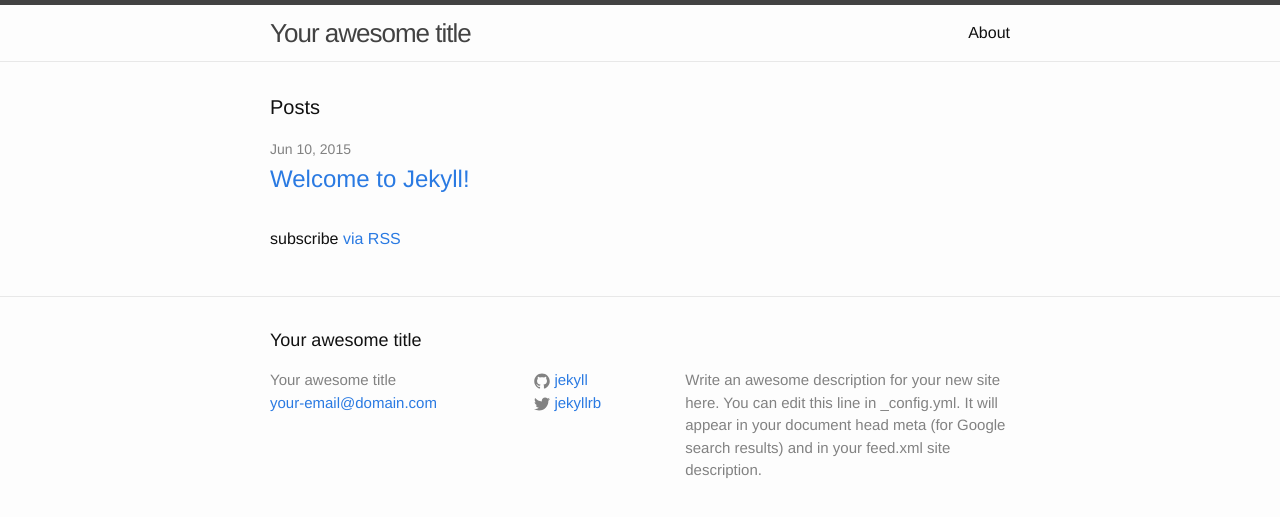
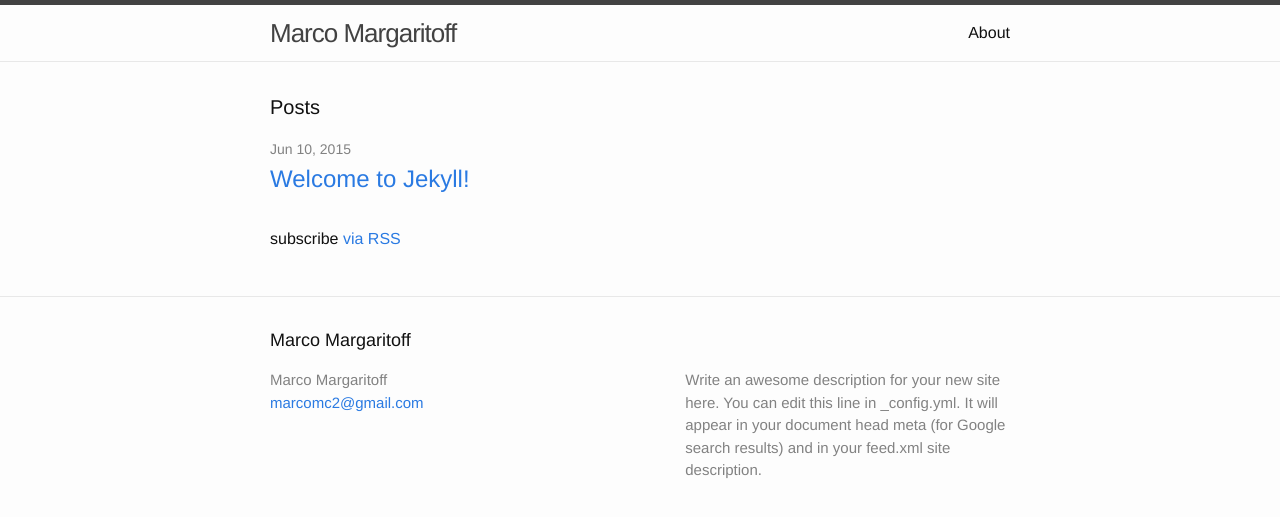
Before and after one commit to pmilla1606/marco, a Jekyll site: the page built from index.html, in a window 1280 px wide. Shown: the top 517 px of the page. Built offline with Jekyll 4.4.1, drawn with Linux system fonts in a browser that asks for light colours.

Commit message:
updates config.yml

```diff
--- a/_config.yml
+++ b/_config.yml
@@ -1,14 +1,12 @@
 # Site settings
-title: Your awesome title
-email: your-email@domain.com
+title: Marco Margaritoff
+email: marcomc2@gmail.com
 description: > # this means to ignore newlines until "baseurl:"
   Write an awesome description for your new site here. You can edit this
   line in _config.yml. It will appear in your document head meta (for
   Google search results) and in your feed.xml site description.
 baseurl: "/marco" # the subpath of your site, e.g. /blog/
-url: "http://yourdomain.com" # the base hostname & protocol for your site
-twitter_username: jekyllrb
-github_username:  jekyll
+url: "http://marcomargaritoff.com" # the base hostname & protocol for your site
 
 # Build settings
 markdown: kramdown
```
